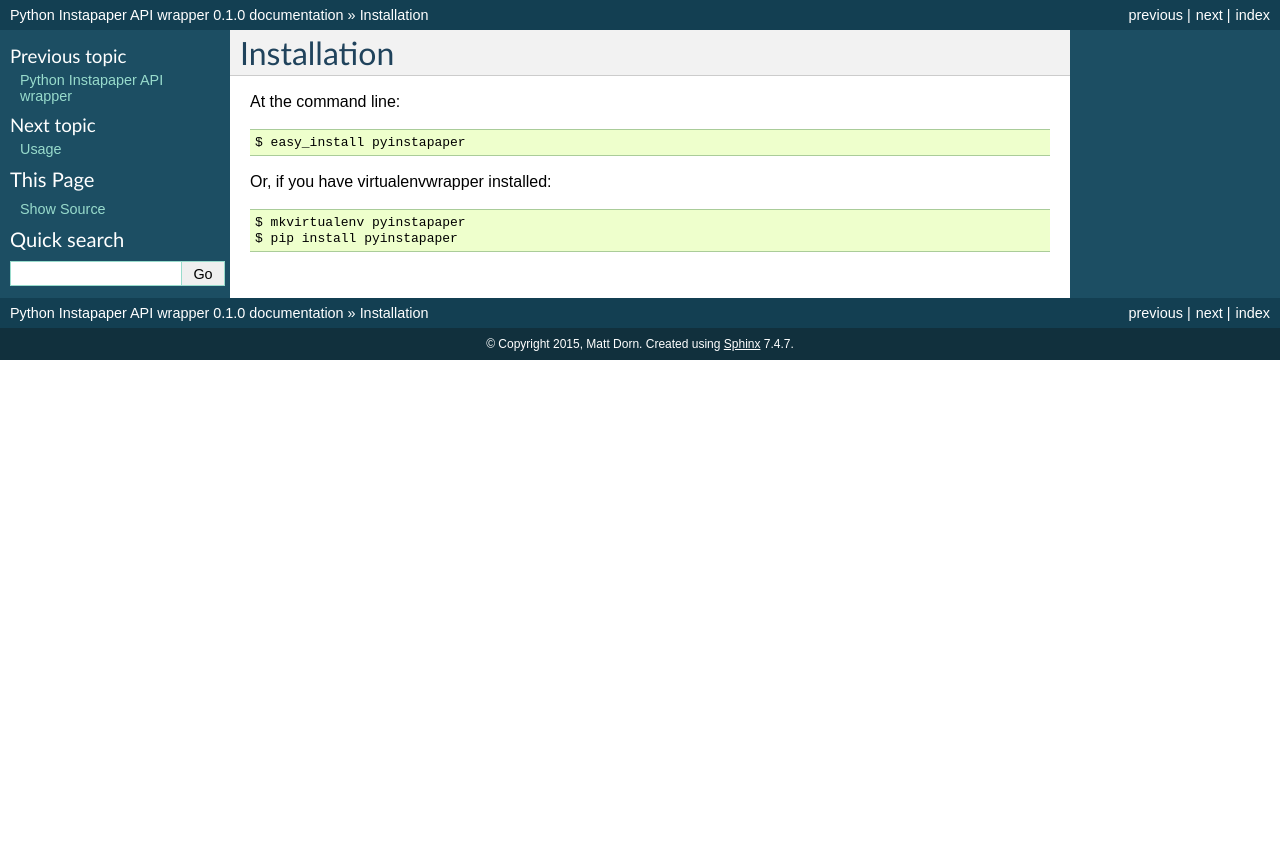
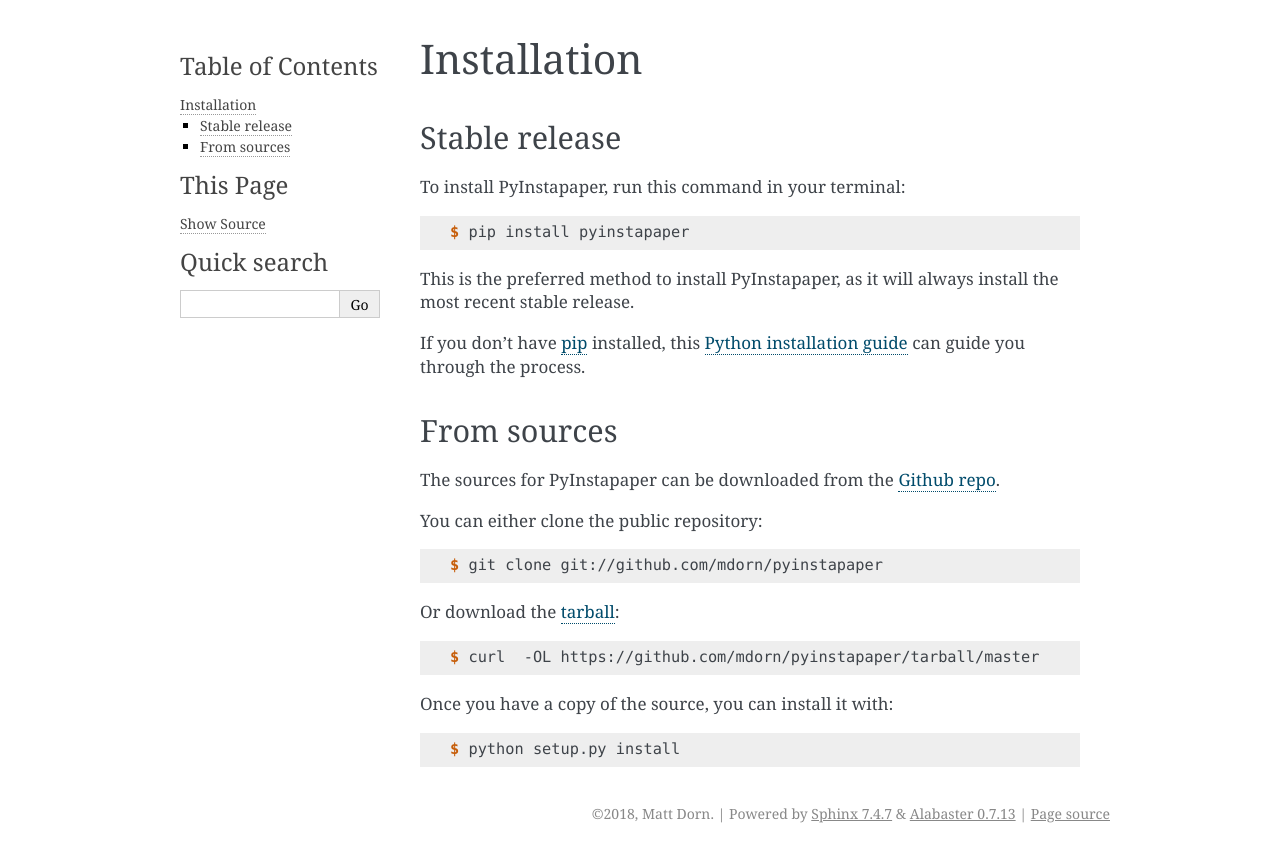
Before and after one commit to mdorn/pyinstapaper, a Sphinx documentation site: the page built from docs/installation.rst, in a window 1280 px wide. Shown: the top 862 px of the page. Built offline with Sphinx 7.4.7, drawn with Linux system fonts in a browser that asks for light colours.

Commit message:
Use latest cookiecutter template

```diff
--- a/docs/conf.py
+++ b/docs/conf.py
@@ -2,7 +2,7 @@
 # -*- coding: utf-8 -*-
 #
 # pyinstapaper documentation build configuration file, created by
-# sphinx-quickstart on Tue Jul  9 22:26:36 2013.
+# sphinx-quickstart on Fri Jun  9 13:47:02 2017.
 #
 # This file is execfile()d with the current directory set to its
 # containing dir.
@@ -13,30 +13,22 @@
 # All configuration values have a default; values that are commented out
 # serve to show the default.
 
-import sys
-import os
-
 # If extensions (or modules to document with autodoc) are in another
 # directory, add these directories to sys.path here. If the directory is
 # relative to the documentation root, use os.path.abspath to make it
 # absolute, like shown here.
-#sys.path.insert(0, os.path.abspath('.'))
-
-# Get the project root dir, which is the parent dir of this
-cwd = os.getcwd()
-project_root = os.path.dirname(cwd)
-
-# Insert the project root dir as the first element in the PYTHONPATH.
-# This lets us ensure that the source package is imported, and that its
-# version is used.
-sys.path.insert(0, project_root)
+#
+import os
+import sys
+sys.path.insert(0, os.path.abspath('..'))
 
 import pyinstapaper
 
 # -- General configuration ---------------------------------------------
 
 # If your documentation needs a minimal Sphinx version, state it here.
-#needs_sphinx = '1.0'
+#
+# needs_sphinx = '1.0'
 
 # Add any Sphinx extension module names here, as strings. They can be
 # extensions coming with Sphinx (named 'sphinx.ext.*') or your custom ones.
@@ -45,18 +37,19 @@
 # Add any paths that contain templates here, relative to this directory.
 templates_path = ['_templates']
 
-# The suffix of source filenames.
+# The suffix(es) of source filenames.
+# You can specify multiple suffix as a list of string:
+#
+# source_suffix = ['.rst', '.md']
 source_suffix = '.rst'
-
-# The encoding of source files.
-#source_encoding = 'utf-8-sig'
 
 # The master toctree document.
 master_doc = 'index'
 
 # General information about the project.
-project = u'Python Instapaper API wrapper'
-copyright = u'2015, Matt Dorn'
+project = u'PyInstapaper'
+copyright = u"2018, Matt Dorn"
+author = u"Matt Dorn"
 
 # The version info for the project you're documenting, acts as replacement
 # for |version| and |release|, also used in various other places throughout
@@ -69,123 +62,43 @@
 
 # The language for content autogenerated by Sphinx. Refer to documentation
 # for a list of supported languages.
-#language = None
-
-# There are two options for replacing |today|: either, you set today to
-# some non-false value, then it is used:
-#today = ''
-# Else, today_fmt is used as the format for a strftime call.
-#today_fmt = '%B %d, %Y'
+#
+# This is also used if you do content translation via gettext catalogs.
+# Usually you set "language" from the command line for these cases.
+language = None
 
 # List of patterns, relative to source directory, that match files and
 # directories to ignore when looking for source files.
-exclude_patterns = ['_build']
-
-# The reST default role (used for this markup: `text`) to use for all
-# documents.
-#default_role = None
-
-# If true, '()' will be appended to :func: etc. cross-reference text.
-#add_function_parentheses = True
-
-# If true, the current module name will be prepended to all description
-# unit titles (such as .. function::).
-#add_module_names = True
-
-# If true, sectionauthor and moduleauthor directives will be shown in the
-# output. They are ignored by default.
-#show_authors = False
+# This patterns also effect to html_static_path and html_extra_path
+exclude_patterns = ['_build', 'Thumbs.db', '.DS_Store']
 
 # The name of the Pygments (syntax highlighting) style to use.
 pygments_style = 'sphinx'
 
-# A list of ignored prefixes for module index sorting.
-#modindex_common_prefix = []
-
-# If true, keep warnings as "system message" paragraphs in the built
-# documents.
-#keep_warnings = False
+# If true, `todo` and `todoList` produce output, else they produce nothing.
+todo_include_todos = False
 
 
 # -- Options for HTML output -------------------------------------------
 
 # The theme to use for HTML and HTML Help pages.  See the documentation for
 # a list of builtin themes.
-html_theme = 'default'
+#
+html_theme = 'alabaster'
 
 # Theme options are theme-specific and customize the look and feel of a
 # theme further.  For a list of options available for each theme, see the
 # documentation.
-#html_theme_options = {}
+#
+# html_theme_options = {}
 
-# Add any paths that contain custom themes here, relative to this directory.
-#html_theme_path = []
-
-# The name for this set of Sphinx documents.  If None, it defaults to
-# "<project> v<release> documentation".
-#html_title = None
-
-# A shorter title for the navigation bar.  Default is the same as
-# html_title.
-#html_short_title = None
-
-# The name of an image file (relative to this directory) to place at the
-# top of the sidebar.
-#html_logo = None
-
-# The name of an image file (within the static path) to use as favicon
-# of the docs.  This file should be a Windows icon file (.ico) being
-# 16x16 or 32x32 pixels large.
-#html_favicon = None
-
-# Add any paths that contain custom static files (such as style sheets)
-# here, relative to this directory. They are copied after the builtin
-# static files, so a file named "default.css" will overwrite the builtin
-# "default.css".
+# Add any paths that contain custom static files (such as style sheets) here,
+# relative to this directory. They are copied after the builtin static files,
+# so a file named "default.css" will overwrite the builtin "default.css".
 html_static_path = ['_static']
 
-# If not '', a 'Last updated on:' timestamp is inserted at every page
-# bottom, using the given strftime format.
-#html_last_updated_fmt = '%b %d, %Y'
 
-# If true, SmartyPants will be used to convert quotes and dashes to
-# typographically correct entities.
-#html_use_smartypants = True
-
-# Custom sidebar templates, maps document names to template names.
-#html_sidebars = {}
-
-# Additional templates that should be rendered to pages, maps page names
-# to template names.
-#html_additional_pages = {}
-
-# If false, no module index is generated.
-#html_domain_indices = True
-
-# If false, no index is generated.
-#html_use_index = True
-
-# If true, the index is split into individual pages for each letter.
-#html_split_index = False
-
-# If true, links to the reST sources are added to the pages.
-#html_show_sourcelink = True
-
-# If true, "Created using Sphinx" is shown in the HTML footer.
-# Default is True.
-#html_show_sphinx = True
-
-# If true, "(C) Copyright ..." is shown in the HTML footer.
-# Default is True.
-#html_show_copyright = True
-
-# If true, an OpenSearch description file will be output, and all pages
-# will contain a <link> tag referring to it.  The value of this option
-# must be the base URL from which the finished HTML is served.
-#html_use_opensearch = ''
-
-# This is the file name suffix for HTML files (e.g. ".xhtml").
-#html_file_suffix = None
+# -- Options for HTMLHelp output ---------------------------------------
 
 # Output file base name for HTML help builder.
 htmlhelp_basename = 'pyinstapaperdoc'
@@ -195,43 +108,30 @@
 
 latex_elements = {
     # The paper size ('letterpaper' or 'a4paper').
-    #'papersize': 'letterpaper',
+    #
+    # 'papersize': 'letterpaper',
 
     # The font size ('10pt', '11pt' or '12pt').
-    #'pointsize': '10pt',
+    #
+    # 'pointsize': '10pt',
 
     # Additional stuff for the LaTeX preamble.
-    #'preamble': '',
+    #
+    # 'preamble': '',
+
+    # Latex figure (float) alignment
+    #
+    # 'figure_align': 'htbp',
 }
 
 # Grouping the document tree into LaTeX files. List of tuples
 # (source start file, target name, title, author, documentclass
-# [howto/manual]).
+# [howto, manual, or own class]).
 latex_documents = [
-    ('index', 'pyinstapaper.tex',
-     u'Python Instapaper API wrapper Documentation',
+    (master_doc, 'pyinstapaper.tex',
+     u'PyInstapaper Documentation',
      u'Matt Dorn', 'manual'),
 ]
-
-# The name of an image file (relative to this directory) to place at
-# the top of the title page.
-#latex_logo = None
-
-# For "manual" documents, if this is true, then toplevel headings
-# are parts, not chapters.
-#latex_use_parts = False
-
-# If true, show page references after internal links.
-#latex_show_pagerefs = False
-
-# If true, show URL addresses after external links.
-#latex_show_urls = False
-
-# Documents to append as an appendix to all manuals.
-#latex_appendices = []
-
-# If false, no module index is generated.
-#latex_domain_indices = True
 
 
 # -- Options for manual page output ------------------------------------
@@ -239,13 +139,10 @@
 # One entry per manual page. List of tuples
 # (source start file, name, description, authors, manual section).
 man_pages = [
-    ('index', 'pyinstapaper',
-     u'Python Instapaper API wrapper Documentation',
-     [u'Matt Dorn'], 1)
+    (master_doc, 'pyinstapaper',
+     u'PyInstapaper Documentation',
+     [author], 1)
 ]
-
-# If true, show URL addresses after external links.
-#man_show_urls = False
 
 
 # -- Options for Texinfo output ----------------------------------------
@@ -254,22 +151,10 @@
 # (source start file, target name, title, author,
 #  dir menu entry, description, category)
 texinfo_documents = [
-    ('index', 'pyinstapaper',
-     u'Python Instapaper API wrapper Documentation',
-     u'Matt Dorn',
+    (master_doc, 'pyinstapaper',
+     u'PyInstapaper Documentation',
+     author,
      'pyinstapaper',
      'One line description of project.',
      'Miscellaneous'),
 ]
-
-# Documents to append as an appendix to all manuals.
-#texinfo_appendices = []
-
-# If false, no module index is generated.
-#texinfo_domain_indices = True
-
-# How to display URL addresses: 'footnote', 'no', or 'inline'.
-#texinfo_show_urls = 'footnote'
-
-# If true, do not generate a @detailmenu in the "Top" node's menu.
-#texinfo_no_detailmenu = False
--- a/docs/installation.rst
+++ b/docs/installation.rst
@@ -1,12 +1,51 @@
+.. highlight:: shell
+
 ============
 Installation
 ============
 
-At the command line::
 
-    $ easy_install pyinstapaper
+Stable release
+--------------
 
-Or, if you have virtualenvwrapper installed::
+To install PyInstapaper, run this command in your terminal:
 
-    $ mkvirtualenv pyinstapaper
+.. code-block:: console
+
     $ pip install pyinstapaper
+
+This is the preferred method to install PyInstapaper, as it will always install the most recent stable release.
+
+If you don't have `pip`_ installed, this `Python installation guide`_ can guide
+you through the process.
+
+.. _pip: https://pip.pypa.io
+.. _Python installation guide: http://docs.python-guide.org/en/latest/starting/installation/
+
+
+From sources
+------------
+
+The sources for PyInstapaper can be downloaded from the `Github repo`_.
+
+You can either clone the public repository:
+
+.. code-block:: console
+
+    $ git clone git://github.com/mdorn/pyinstapaper
+
+Or download the `tarball`_:
+
+.. code-block:: console
+
+    $ curl  -OL https://github.com/mdorn/pyinstapaper/tarball/master
+
+Once you have a copy of the source, you can install it with:
+
+.. code-block:: console
+
+    $ python setup.py install
+
+
+.. _Github repo: https://github.com/mdorn/pyinstapaper
+.. _tarball: https://github.com/mdorn/pyinstapaper/tarball/master
--- a/docs/usage.rst
+++ b/docs/usage.rst
@@ -1,7 +1,7 @@
-========
+=====
 Usage
-========
+=====
 
-To use Python Instapaper API wrapper in a project::
+To use PyInstapaper in a project::
 
     import pyinstapaper
--- a/pyinstapaper/__init__.py
+++ b/pyinstapaper/__init__.py
@@ -1,5 +1,7 @@
 # -*- coding: utf-8 -*-
 
-__author__ = 'Matt Dorn'
+"""Top-level package for PyInstapaper."""
+
+__author__ = """Matt Dorn"""
 __email__ = 'mdorn@textmethod.com'
-__version__ = '0.1.0'
+__version__ = '0.2.0'
```
Also changed, not shown: CONTRIBUTING.rst (+29 -12 lines), HISTORY.rst (+9 -4 lines), README.rst (+9 -5 lines), docs/index.rst (+3 -9 lines), requirements.txt (+8 -3 lines), requirements_dev.txt (added, +12 -0 lines), setup.cfg (+14 -13 lines), setup.py (+29 -35 lines), 7 other files.
